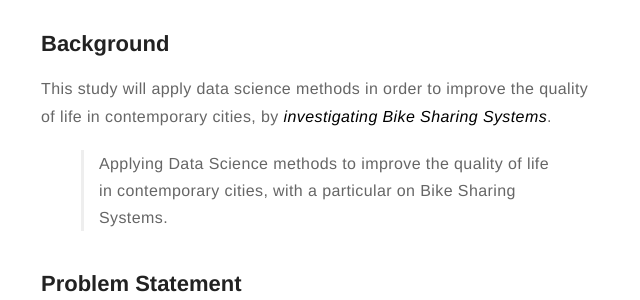
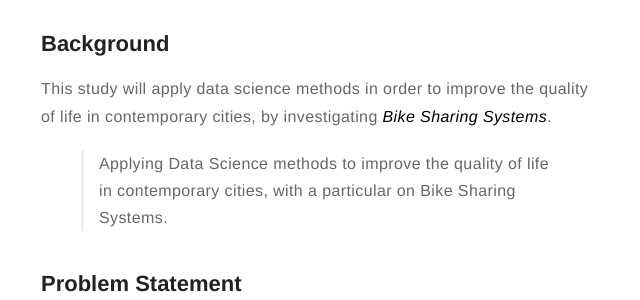
Before and after one commit to dljubenk/dljubenk.github.io, a Jekyll site: the page built from _posts/2019-02-01-project-description.markdown, in a window 1280 px wide and 900 px high, scrolled down 849 px. Shown: the part 180-480 px from the top of the window, without its empty margins (319-959 px from the left). Built offline with Jekyll 4.4.1, drawn with Linux system fonts in a browser that asks for light colours; comment, search, counter and statistics services are not loaded.

```diff
--- a/_posts/2019-02-01-project-description.markdown
+++ b/_posts/2019-02-01-project-description.markdown
@@ -26,7 +26,7 @@ description: Markdown summary with different options
 * Graph processing and information network analysis
 * Machine learning
 
-Thesis will be conducted at **Massachusetts Institute of Technology**, SENSEable City Lab.
+Thesis will be conducted at ***Massachusetts Institute of Technology***, SENSEable City Lab.
 Director of the Lab is [Carlo Ratti](https://en.wikipedia.org/wiki/Carlo_Ratti), and project responsibles are [Fábio Duarte](https://tedxbeaconstreet.com/speakers/fabio-duarte/) and [Paolo Santi](http://webhost.services.iit.cnr.it/staff/paolo.santi/).
 
 ---
@@ -36,7 +36,7 @@ Director of the Lab is [Carlo Ratti](https://en.wikipedia.org/wiki/Carlo_Ratti),
 
 ## Background
 
-This study will apply data science methods in order to improve the quality of life in contemporary cities, by ***investigating Bike Sharing Systems***.
+This study will apply data science methods in order to improve the quality of life in contemporary cities, by investigating ***Bike Sharing Systems***.
 > Applying Data Science methods to improve the quality of life in contemporary cities, with a particular on Bike Sharing Systems.
 
 ## Problem Statement
```
